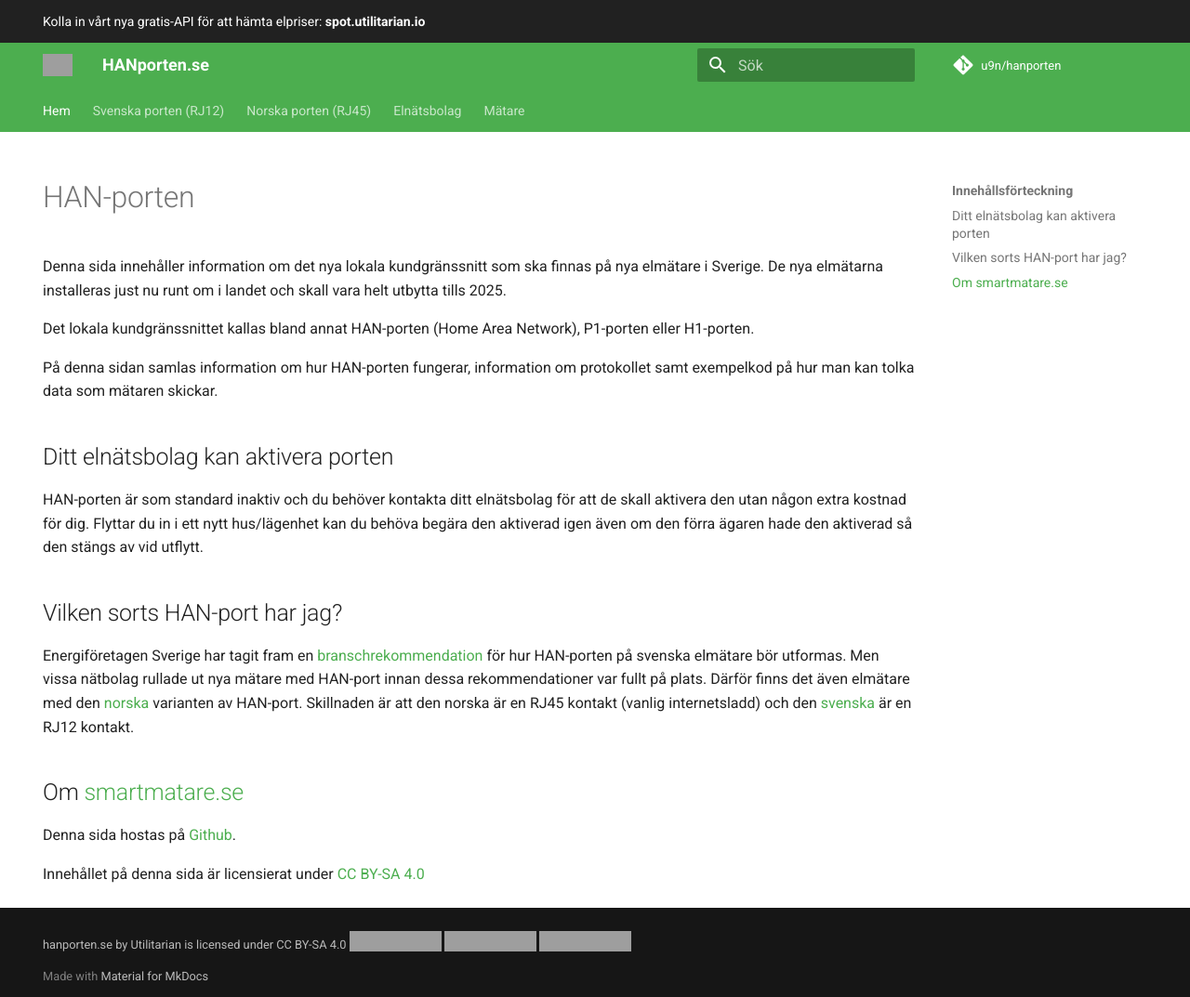
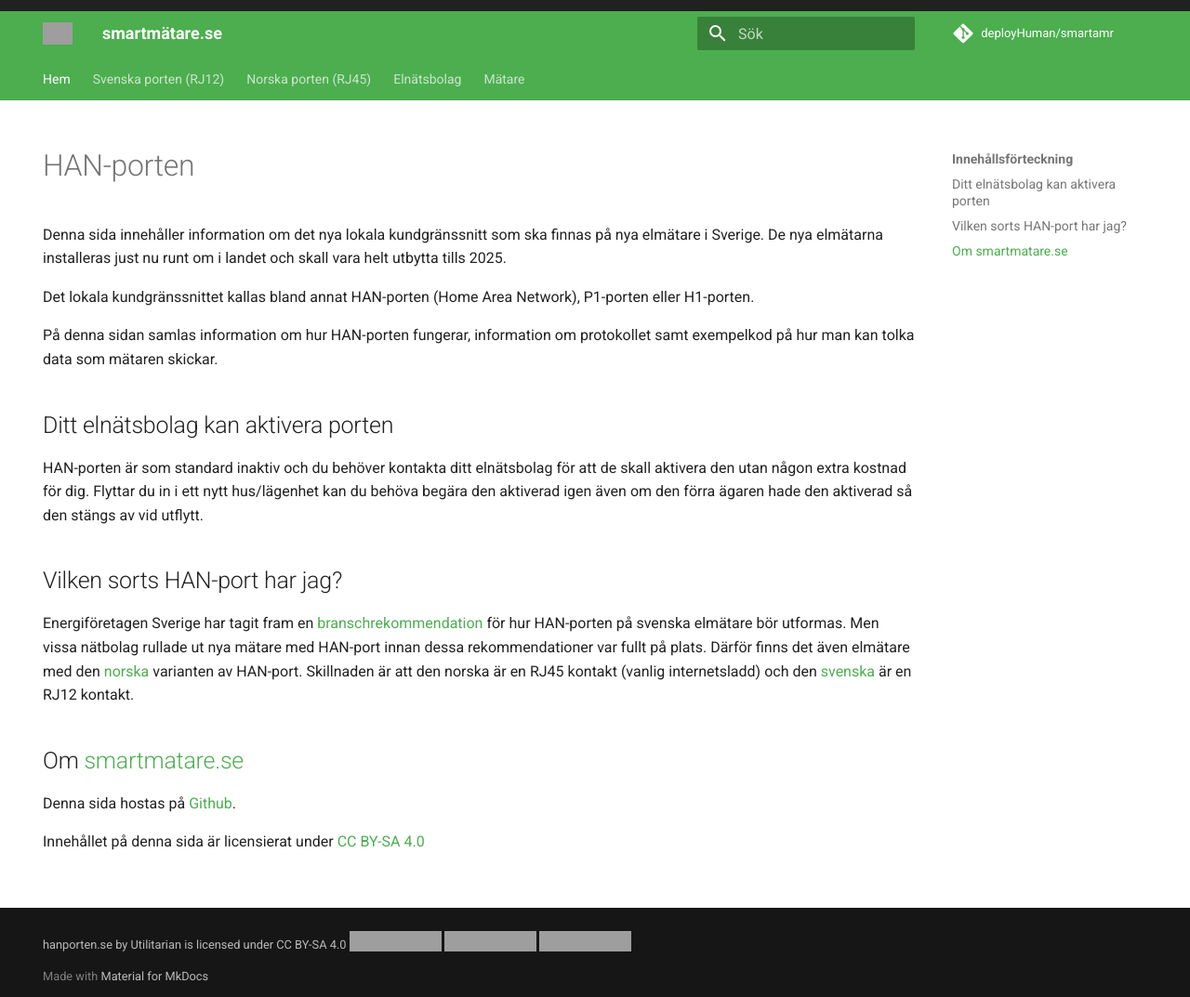
Before and after one commit to u9n/hanporten, an MkDocs documentation site: the page built from docs/index.md, in a window 1280 px wide and 1073 px high. Shown: the whole window at 93% size. Built offline with MkDocs 1.6.1 and Material for MkDocs 9.7.7, drawn with Linux system fonts in a browser that asks for light colours; comment, search, counter and statistics services are not loaded; grey boxes are pictures that could not be loaded.

Commit message:
ux n info

```diff
--- a/mkdocs.yml
+++ b/mkdocs.yml
@@ -1,7 +1,7 @@
-site_name: HANporten.se
+site_name: smartmätare.se
 
-site_description: 'En informationssida om det lokala kundgränssnitt som ska finnas på nya svenska elmätare. Kallas också HAN-porten, P1-porten eller H1-porten'
-site_author: 'Henrik Palmlund Wahlgren @ Utilitarian'
+site_description: 'En informationssida om smarta mätare och dess gränssnitt'
+site_author: 'DeployHuman@github'
 
 nav:
   - Hem: index.md
@@ -41,8 +41,8 @@
 
 copyright: '<p xmlns:cc="http://creativecommons.org/ns#" xmlns:dct="http://purl.org/dc/terms/"><a property="dct:title" rel="cc:attributionURL" href="http://www.hanporten.se">hanporten.se</a> by <a rel="cc:attributionURL dct:creator" property="cc:attributionName" href="http://www.utilitarian.io">Utilitarian</a> is licensed under <a href="http://creativecommons.org/licenses/by-sa/4.0/?ref=chooser-v1" target="_blank" rel="license noopener noreferrer" style="display:inline-block;">CC BY-SA 4.0<img style="height:22px!important;margin-left:3px;vertical-align:text-bottom;" src="https://mirrors.creativecommons.org/presskit/icons/cc.svg?ref=chooser-v1"><img style="height:22px!important;margin-left:3px;vertical-align:text-bottom;" src="https://mirrors.creativecommons.org/presskit/icons/by.svg?ref=chooser-v1"><img style="height:22px!important;margin-left:3px;vertical-align:text-bottom;" src="https://mirrors.creativecommons.org/presskit/icons/sa.svg?ref=chooser-v1"></a></p>'
 
-repo_url: https://github.com/u9n/hanporten
-repo_name: u9n/hanporten
+repo_url: https://github.com/deployHuman/smartamr
+repo_name: deployHuman/smartamr
 
 edit_uri: edit/main/docs/
 
--- a/overrides/main.html
+++ b/overrides/main.html
@@ -1,7 +1,5 @@
 {% extends "base.html" %}
 
 {% block announce %}
-<div class="banner-link">
-    Kolla in vårt nya gratis-API för att hämta elpriser: <a href="https://spot.utilitarian.io" class="btn" target="_blank"> <strong>spot.utilitarian.io</strong> </a>
-</div>
+
 {% endblock %}
```
